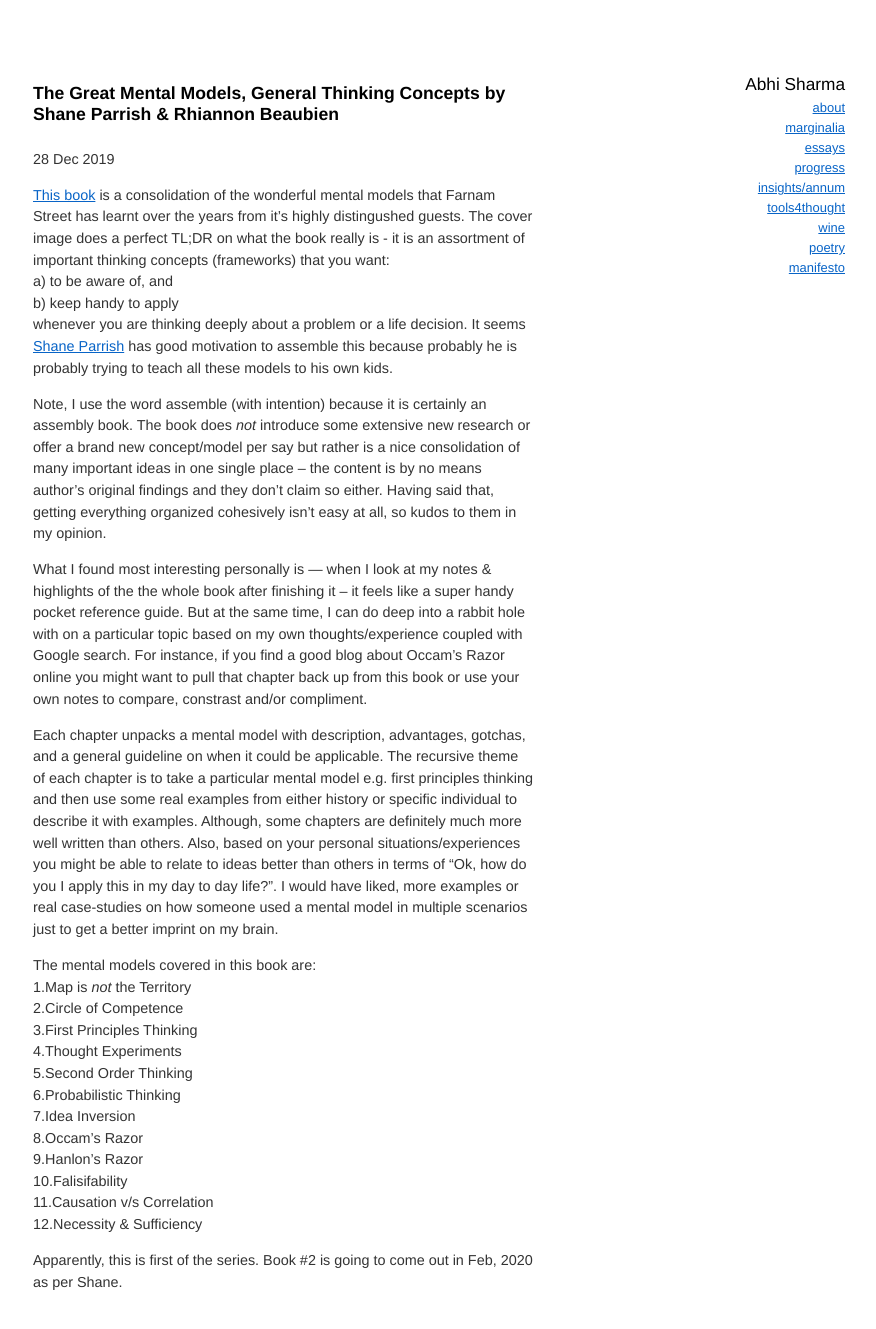
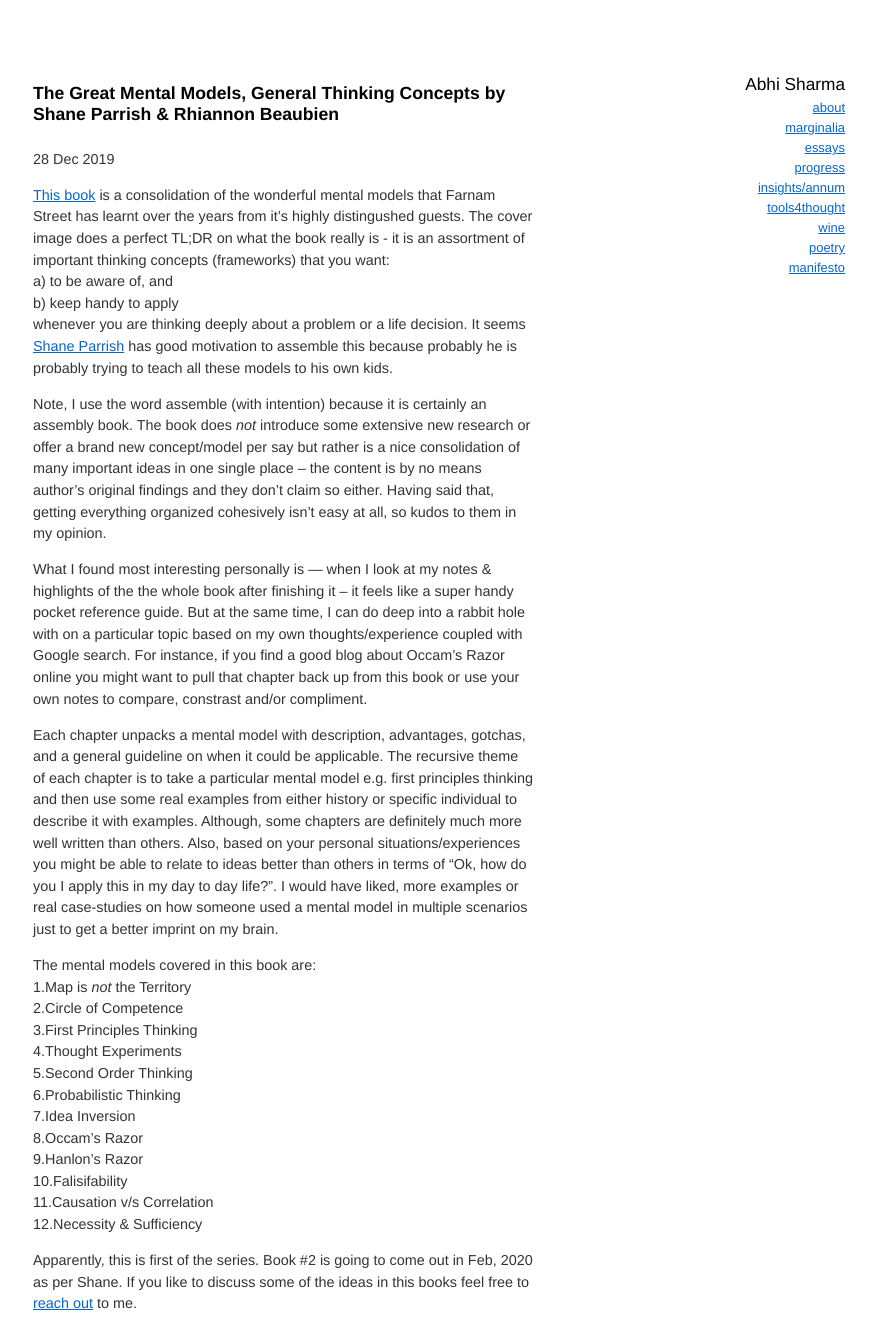
Before and after one commit to abhisharmab/abhisharmab.github.io, a Jekyll site: the page built from marginalia/_posts/2019-12-28-great-mental-models.md, in a window 1280 px wide. Shown: the whole page, without its empty margins (191-1067 px from the left). Built offline with Jekyll 4.4.1, drawn with Linux system fonts in a browser that asks for light colours; before the commit the page ends 1308 px from its top, so only the background shows below that.

Commit message:
mental_models_book

```diff
--- a/marginalia/_posts/2019-12-28-great-mental-models.md
+++ b/marginalia/_posts/2019-12-28-great-mental-models.md
@@ -32,4 +32,4 @@
 11.Causation v/s Correlation
 12.Necessity & Sufficiency
 
-Apparently, this is first of the series. Book #2 is going to come out in Feb, 2020 as per Shane.
+Apparently, this is first of the series. Book #2 is going to come out in Feb, 2020 as per Shane. If you like to discuss some of the ideas in this books feel free to [reach out](mailto:abhisharma.b@gmail.com) to me.
```
